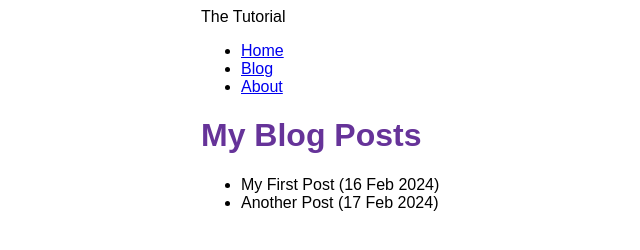
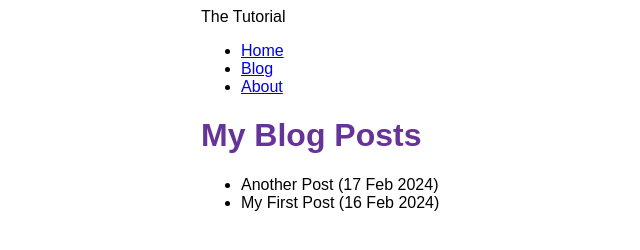
Before and after one commit to andriy-f/gatsby-tutorial, a Gatsby site: page /blog in a window 1280 px wide. Shown: the full height of the page, 189-829 px from the left. Built offline with nearby package versions, Linux system fonts and the light colour scheme; Gatsby itself is replaced by a stand-in of ours.

Commit message:
sort blog posts

```diff
--- a/src/pages/blog.js
+++ b/src/pages/blog.js
@@ -26,7 +26,7 @@ export const Head = () => (<Seo pageTitle="Blog" />)
 
 export const query = graphql`
 {
-  allMdx {
+  allMdx(sort: { frontmatter: { date: DESC } }) {
     nodes {
       frontmatter {
         date(formatString: "D MMM YYYY")
```
